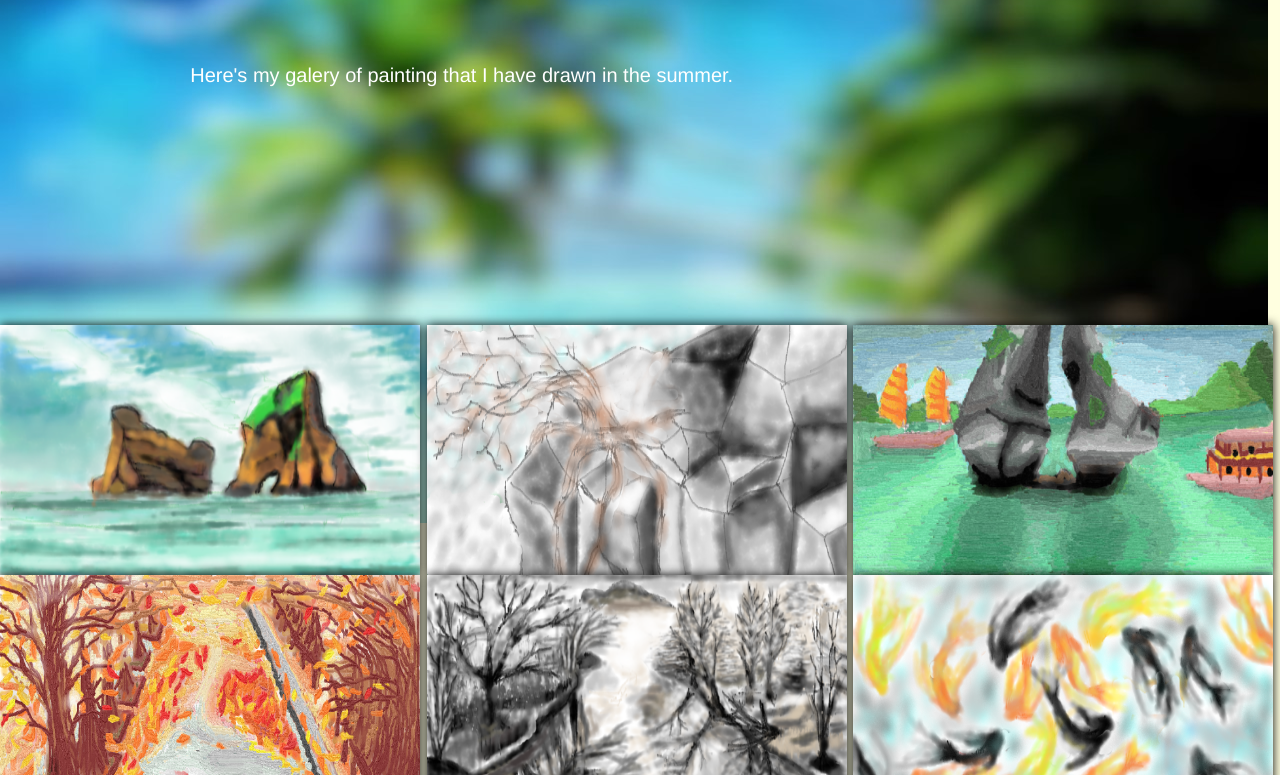
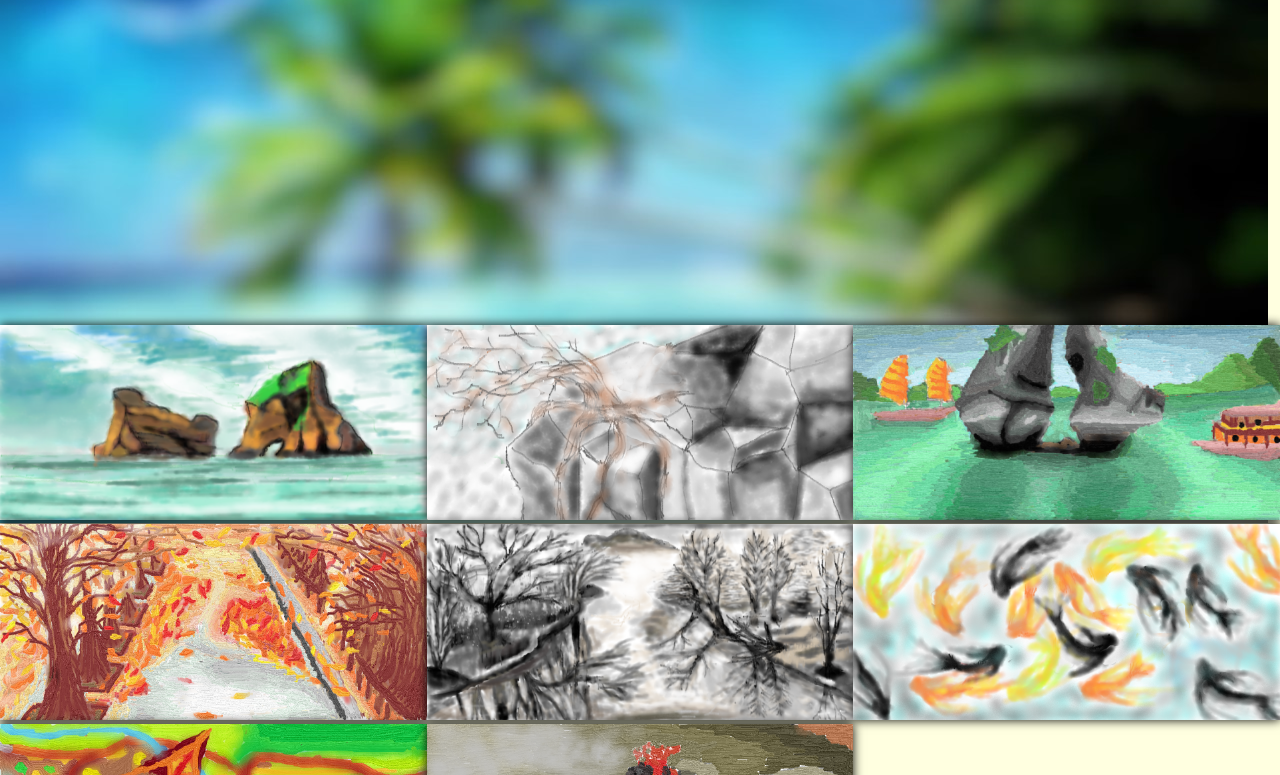
Before and after one commit to ntvinh2005/ntvinh2005.github.io, a plain HTML site: page index.html in a window 1280 px wide. Shown: the part 267-1042 px from the top of the page. Drawn offline with nearby package versions, Linux system fonts and the light colour scheme; files whose address does not match are found by name.

Commit message:
adding my files to my repository

```diff
--- a/css/file.css
+++ b/css/file.css
@@ -112,8 +112,8 @@ overflow-y: hidden;
     color:white
 }
 
-.background-painting{
-    height:0px;
+.background-painting>img{
+    height:100%;
     width:100%;
     background-position: center;
     background-size: cover;
@@ -133,14 +133,12 @@ overflow-y: hidden;
     position: relative;
 }
 .painting>img{
-    height: 250px;
-    width: 420px;
+    height: 100%;
+    width: 100%;
     box-sizing: border-box;
     box-shadow: 0 0 10px;
 }
 .painting{
-    height:250px;
-    width:100%;
     background-position: center;
     background-size: cover;
     background-repeat: no-repeat;
```
